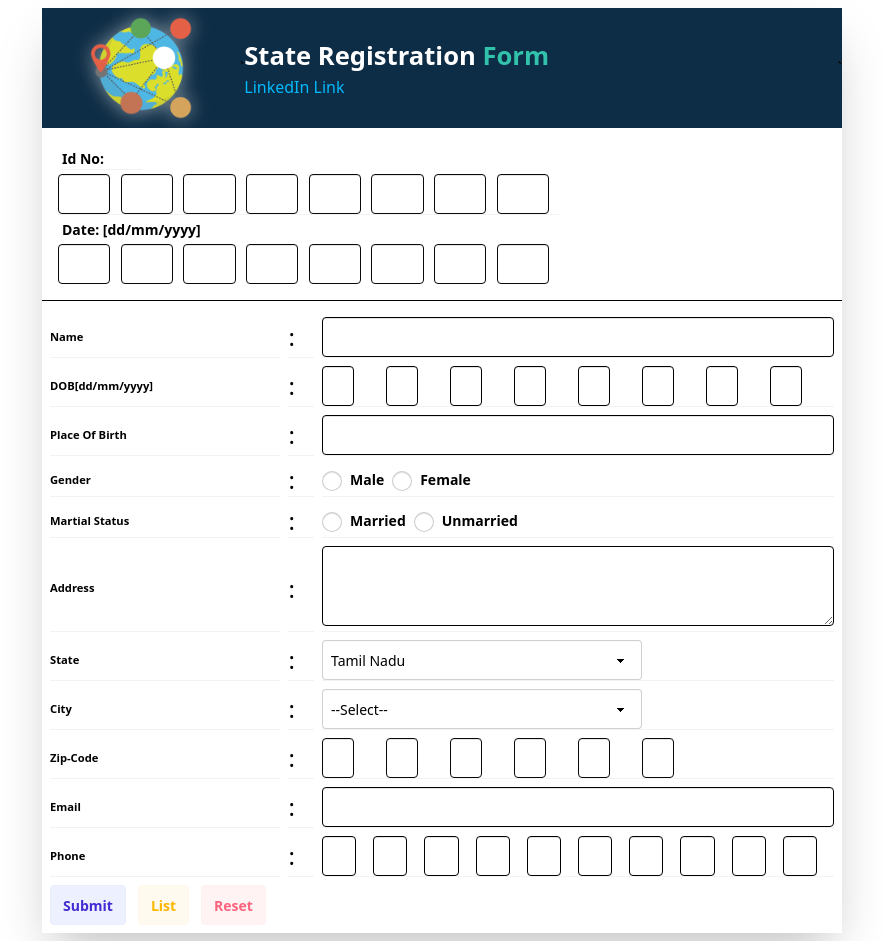
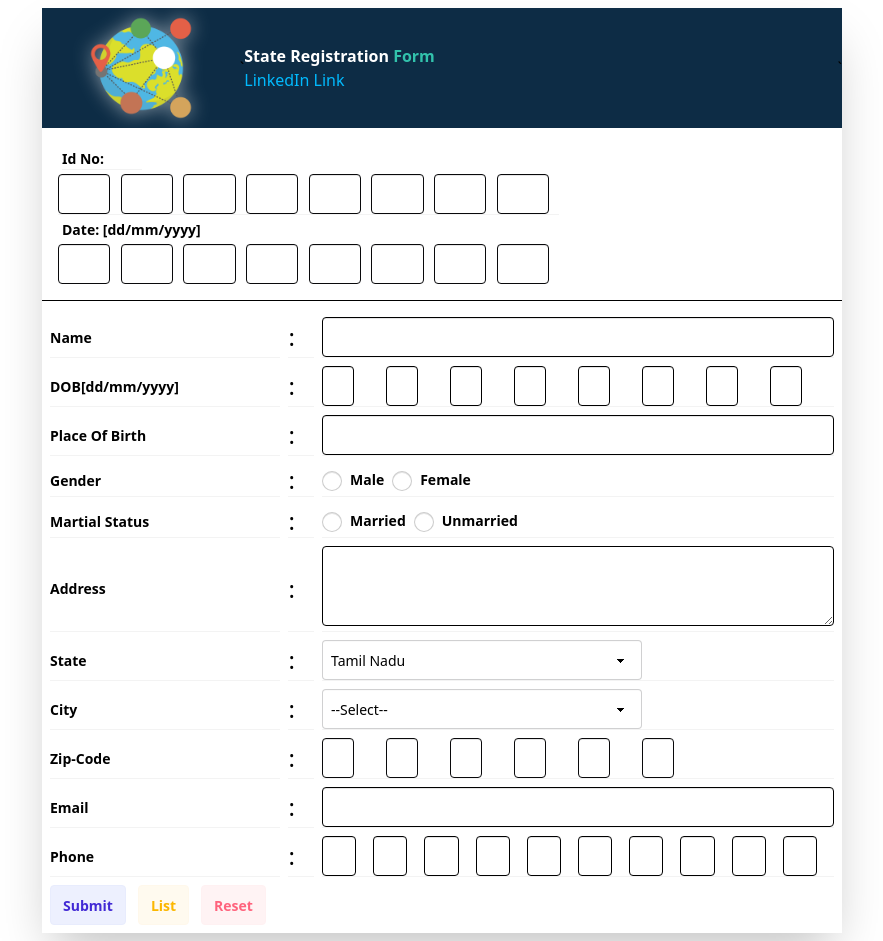
Before and after one commit to Ricky-Moses/Form-MERN, a React (Vite) app in the folder client/: page / in a window 1280 px wide. Shown: the whole page, without its empty margins (198-1081 px from the left). Built offline with nearby package versions, Linux system fonts and the light colour scheme.

Commit message:
Style added

```diff
--- a/client/src/scss/base/index.scss
+++ b/client/src/scss/base/index.scss
@@ -1,4 +1 @@
 @forward './base.scss';
-@forward './variables.scss';
-@forward './mixins_&_function.scss';
-@forward './media_query.scss';
--- a/client/src/scss/base/mixins_&_function.scss
+++ /dev/null
@@ -1,46 +0,0 @@
-// Clamp
-@function clamp-value($min, $default, $max){
-    @return clamp(#{$min}, #{$default}, #{$max})
-};
-
-
-// Flex
-@mixin flex($direction: row, $align: stretch, $justify: flex-start, $wrap: nowrap, $gap: 0 ){
-    display: flex;
-    flex-direction: $direction;
-    align-items: $align;
-    justify-content: $justify;
-    flex-wrap: $wrap;
-
-    @if $gap != 0{
-        gap: $gap;
-    }
-};
-
-// Grid
-@mixin grid($column: 1, $fraction: 1fr, $gap: 0){
-    display: grid;
-    grid-template-columns: repeat($column, $fraction);
-
-    @if $gap != 0{
-        gap: $gap;
-    }
-};
-
-// Grid Responsive
-@mixin grid-responsive($auto-fit: auto-fit, $min-size: 0px, $max-size: 1fr, $gap: 0) {
-    display: grid;
-    grid-template-columns: repeat($auto-fit, minmax($min-size, $max-size));
-
-    @if $gap != 0 {
-        gap: $gap;
-    };
-};
-
-// Position: absolute
-@mixin absolute($top: 0%, $left: 0%, $x: 0%, $y: 0%){
-    position: absolute;
-    top: $top;
-    left: $left;
-    transform: translate($x, $y);
-}
--- a/client/src/scss/pages/form.scss
+++ b/client/src/scss/pages/form.scss
@@ -1,30 +1,29 @@
 // Base
-@use '../base/index.scss' as *;
+@use "../base/index.scss" as *;
 @use "sass:map";
 
-.form{
-    & form{
-        & header{
-            background: #0D2C45;
-            & img{
+.form {
+  & form {
+    & header {
+      background: #0d2c45;
+      & img {
         filter: drop-shadow(0 0 10px rgba(255, 255, 255, 0.5));
       }
-            & h1{
+      & h1 {
         font-size: clamp-value(1rem, 2vw, 2.5rem);
       }
     }
-        & main{
-            & .second-table{
-                & tr{
-                    & th{
+    & main {
+      & .second-table {
+        & tr {
+          & th {
             word-break: break-all;
-                        font-size: .8em;
             width: 45% !important;
           }
-                    & td:nth-of-type(1){
+          & td:nth-of-type(1) {
             width: 5% !important;
           }
-                    & td:nth-of-type(2){
+          & td:nth-of-type(2) {
             width: 100% !important;
           }
         }
@@ -33,12 +32,31 @@
   }
 }
 
-.view{
-    & main{
-        & header{
-            & h1{
+.view {
+  & main {
+    & header {
+      & h1 {
         font-size: clamp-value(1rem, 2vw, 2.5rem);
       }
     }
   }
 }
+
+// Media query
+@media (max-width: 450px) {
+  .form {
+    & form {
+      & main {
+        & .second-table {
+          & tr {
+            & th {
+              word-break: break-all;
+              font-size: 0.8em;
+              width: 45% !important;
+            }
+          }
+        }
+      }
+    }
+  }
+}
```
Also changed, not shown: client/src/scss/base/media_query.scss (deleted), client/src/scss/base/variables.scss (deleted). Lines whose indentation alone changed are shown as unchanged.
